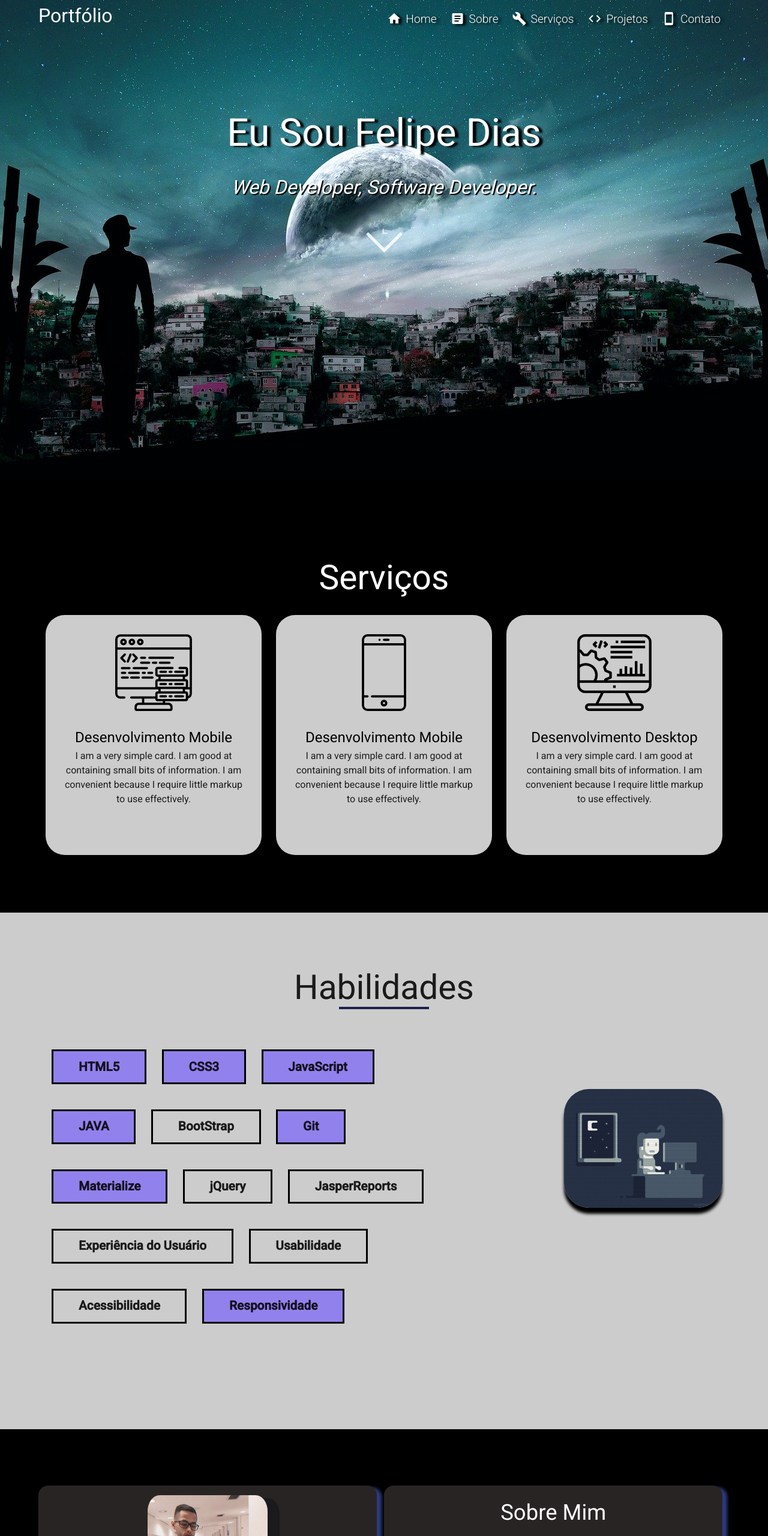
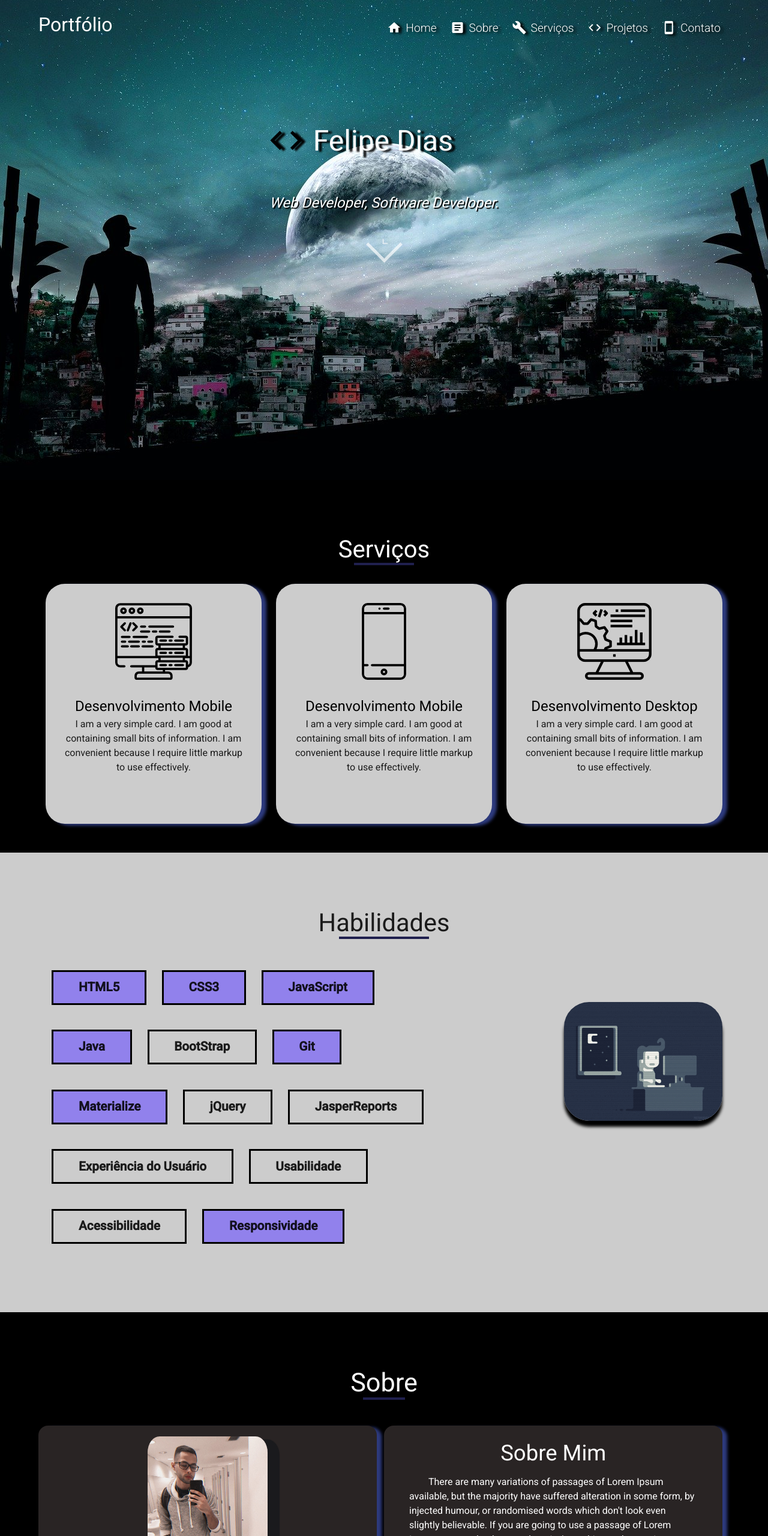
Before and after one commit to XFelipeX/MyWebPortfolio, a plain HTML site: page index.html in a window 1280 px wide. Shown: the top 2560 px of the page at 60% size. Drawn offline with nearby package versions, Linux system fonts and the light colour scheme.

Commit message:
about final

```diff
--- a/css/style.css
+++ b/css/style.css
@@ -4,8 +4,8 @@
 html,
 body {
   height: 100%;
-  font-family: 'Roboto', sans-serif;
-  font-size:16px ;
+  font-family: "Roboto", sans-serif;
+  font-size: 16px;
 }
 
 .bloco {
@@ -13,194 +13,261 @@ body {
   padding-top: 94px;
 }
 
-/* HEADER */
-.home{
+/* HOME */
+.home {
   background-image: url(../img/back.jpg);
   height: 100vh;
   background-position: bottom left;
   background-size: cover;
   background-repeat: no-repeat;
 }
-.header-title{
+.header-title {
   display: inline-block;
   font-size: 1.5em;
-    margin:.2em 0 0 0;
+  margin: 0.2em 0 0 0;
 }
 
 /* MENU */
-.navbar{
-    background-color:transparent;
+.navbar {
+  background-color: transparent;
+  transition: background-color 1s linear;
 }
 
-.icons{
+.icons {
   position: relative;
-  top:.2em;
-  right: .3em;
+  top: 0.2em;
+  right: 0.3em;
+}
+
+.nav-color {
+  background-color: rgba(65, 48, 161, 0.521);
 }
 
 /* BANNER */
-.banner{
+.banner {
   padding: 3em;
   color: #fff;
   text-align: center;
 }
 
-.main-title{
+.main-title {
   text-shadow: 6px 2px 3px black;
   font-size: 2.5em;
 }
 
-.main-subtitle{
+.main-subtitle {
   font-style: italic;
   font-size: 1.5em;
   text-shadow: 2px 2px 1px black;
+  width: 100%;
+}
+
+.home-group {
+  position: relative;
+  height: 100px;
+  left: 7.2em;
+}
+
+.code-icon {
+  position: relative;
+  top: 0.23em;
+  right: 0.2em;
 }
 
 /* SERVICES */
-.services{
-  background-color:black;
+.services {
+  background-color: black;
   height: 100%;
 }
 
-.services-title{
-
+.services-title {
+  margin-top: 0;
+  font-size: 2.5em;
 }
 
-.box{
+.services-title::after {
+  content: " ";
+  display: block;
+  border: 2px solid rgb(32, 32, 78);
+  margin: 0 auto;
+  width: 100px;
+}
+
+.box {
   background: #ccc;
   width: 32%;
   margin-left: 1%;
   display: block;
 }
 
-.services-img{
+.services-img {
   padding-top: 2em;
 }
 
 /*SKILLS*/
-.skills-title{
+.skills-title {
   margin: 0 0 1em 0;
+  font-size: 2em;
 }
 
-.skills-title::after{
-  content: ' ';
+.skills-title::after {
+  content: " ";
   display: block;
   border: 2px solid rgb(32, 32, 78);
   margin: 0 auto;
   width: 150px;
 }
 
-.skills{
-  background:#ccc;
+.skills {
+  background: #ccc;
   height: 100%;
-  font-size:1.3em;
+  font-size: 1.3em;
   font-weight: bold;
 }
 
-.skills-destaque{
-  background:#9181ec;
+.skills-destaque {
+  background: #9181ec;
   box-shadow: 2px 3px 5px transparent;
-  transition: all 1s ease-out ;
+  transition: all 1s ease-out;
 }
 
-.group-itens li{
+.group-itens li {
   display: inline-block;
   margin-right: 2em;
   border: 3px solid black;
-  padding:.5em 2em;
-  margin:.5em;
+  padding: 0.5em 2em;
+  margin: 0.5em;
 }
 
-.group .group-itens:last-child{
+.group .group-itens:last-child {
   margin-bottom: 0;
   padding-bottom: 3em;
 }
 
-.skills-destaque:hover{
+.skills-destaque:hover {
   margin-top: 1em;
   animation: crescer 1s alternate;
-  background:rgba(0, 0, 0,.8);
-  box-shadow:2px 1px 10px black;
-  color:#fff;
+  background: rgba(0, 0, 0, 0.8);
+  box-shadow: 2px 1px 10px black;
+  color: #fff;
 }
 
-.img-programmer{
-  border-radius:2em;
+.img-programmer {
+  border-radius: 2em;
   position: relative;
   background-position: center top;
   animation: move 3s linear infinite;
   box-shadow: 0px 10px 5px black;
 }
 
-@keyframes crescer{
-  100%{transform: scale(1.1);}
+@keyframes crescer {
+  100% {
+    transform: scale(1.1);
+  }
 }
 
-@keyframes move{
-  0%{top:3em;}
-  50%{top:4em;}
-  100%{top:3em;}
+@keyframes move {
+  0% {
+    top: 3em;
+  }
+  50% {
+    top: 4em;
+  }
+  100% {
+    top: 3em;
+  }
 }
 
 /* ABOUT */
-.about{
+.about {
   background-color: black;
 }
 
-.style-card{
+.style-card {
   height: 30em;
   width: 48%;
   margin-left: 2%;
   border-radius: 1em;
-  box-shadow:8px 3px 5px #2D3A7D;
+  box-shadow: 8px 3px 5px #2d3a7d;
+  border: 2px solid transparent;
 }
 
-.style-card{
+.style-card {
   background-color: #292424;
+  transition: all 1s;
 }
 
-.about-info{
+.about-info {
   box-sizing: border-box;
-    background-color: #2E2E2E;;
+  background-color: #2e2e2e;
   width: 100%;
-    text-align:left;
-    padding: .5em 3em;
+  text-align: left;
+  padding: 0.5em 3em;
   margin-top: 1em;
   border-radius: 1em;
-    box-shadow:5px 3px 5px #2D3A7D;
+  box-shadow: 5px 3px 5px #2d3a7d;
+  border: 2px solid transparent;
+  transition: all 1s;
 }
 
-.img-profile{
+.about-info:hover {
+  border: 2px solid rgb(114, 114, 114);
+}
+
+.style-card:last-child {
+  padding: 0 2.5em;
+}
+
+.style-card:last-child p {
+  text-indent: 2em;
+  text-align: left;
+}
+
+.style-card:last-child:hover {
+  border: 2px solid rgb(114, 114, 114);
+}
+
+.img-profile {
   box-sizing: border-box;
-  border-radius:10%;
+  border-radius: 10%;
   margin-top: 1em;
   width: 200px;
   height: 130px;
   box-shadow: 20px 5px 1px rgb(26, 26, 29);
-
 }
 
+.about-title {
+  margin: 0 0 1em 0;
+  font-size: 2.7em;
+}
 
+.about-title::after {
+  content: " ";
+  display: block;
+  border: 2px solid rgb(32, 32, 78);
+  margin: 0 auto;
+  width: 70px;
+}
 
 /* SCROLL SETA */
-.setaScroll{
+.setaScroll {
   border: solid #fff; /* cor da seta */
   border-width: 0 5px 5px 0; /* 5px = espessura da seta */
   padding: 7px; /* tamanho da seta */
   transform: rotate(45deg);
   -webkit-transform: rotate(45deg);
-   opacity: .3;
-   animation:down 1.3s linear infinite;
+  opacity: 0.3;
+  animation: down 1.3s linear infinite;
   position: relative;
   top: 0px;
 }
 
-@keyframes down{
+@keyframes down {
   0% {
     top: 0px;
     opacity: 0;
   }
- 50%{
+  50% {
     top: 8px;
     opacity: 0.5;
   }
@@ -211,7 +278,7 @@ body {
 }
 
 /* CUSTOM */
-.nav{
+nav {
   height: 94px;
   line-height: 94px;
 }
@@ -227,12 +294,12 @@ nav.nav-extended .nav-wrapper {
   z-index: 997;
 }
 
-.sidenav{
-  background:url(../img/webb-dark.png);
+.sidenav {
+  background: url(../img/webb-dark.png);
 }
 
-.sidenav li>a{
-    color:rgb(158, 158, 158);
+.sidenav li > a {
+  color: rgb(158, 158, 158);
   font-weight: 700;
 }
 
@@ -242,8 +309,9 @@ nav ul a {
 }
 
 nav i,
-nav [class^="mdi-"], nav [class*="mdi-"],
-nav i.material-icons header{
+nav [class^="mdi-"],
+nav [class*="mdi-"],
+nav i.material-icons header {
   display: block;
   font-size: 24px;
   height: 94px;
@@ -251,87 +319,103 @@ nav i.material-icons header{
   margin-top: 1em;
 }
 
-.card{
-  background-color:#ccc;
+.card {
+  background-color: #ccc;
   border-radius: 2em;
+  box-shadow: 8px 3px 5px #2d3a7d;
 }
 
-.card-content > h3{
+.card-content > h3 {
   font-size: 1.5em;
-  padding:0 0 .2em 0;
+  padding: 0 0 0.2em 0;
   margin: 0;
 }
 
 /* GRID */
-.row{
-  margin-bottom:0;
-  padding-bottom: 5em;
+.row {
+  margin-bottom: 0;
+  padding-bottom: 2em;
 }
 
-
-
-
 /*MEDIA*/
-@media only screen and (max-width: 480px) {
-  .main-title{
+@media only screen and (max-width: 740px) {
+  .main-title {
     font-size: 2em;
   }
 
-  .main-subtitle{
+  .main-subtitle {
     font-size: 1.3em;
   }
 
-  .banner{
+  .banner {
     padding: 2em 0 0 0;
   }
 
+  .main-title {
+    position: relative;
+    left: -0.6em;
+  }
+
+  .home-group {
+    left: 1.2em;
+  }
 }
 
 @media only screen and (min-width: 601px) {
-    .header-title{
+  .header-title {
     font-size: 2rem;
   }
 
-    .main-subtitle{
-      font-size:1.8em;
+  .main-subtitle {
+    font-size: 1.8em;
   }
 
-    .banner{
-      padding:1em 0 0 0;
+  .banner {
+    padding: 1em 0 0 0;
   }
-    .container{
+  .container {
     width: 85%;
   }
 
-    .row .col.m6{
+  .home-group {
+    left: -5.8em;
+  }
+
+  .row .col.m6 {
     width: 49%;
     margin-right: 1%;
   }
 }
 
 @media only screen and (min-width: 993px) {
-     .header-title{
+  .header-title {
     font-size: 2rem;
   }
 
-    .banner{
+  .banner {
     padding: 3em;
   }
 
-    .main-title{
-    font-size: 4em;
+  .main-title {
+    font-size: 3em;
+    position: relative;
+    right: 2.2em;
   }
 
-    .main-subtitle{
-      font-size:2em;
+  .main-subtitle {
+    font-size: 1.5em;
   }
 
-    .container{
+  .container {
     width: 90%;
   }
 
-    .group-itens{
+  .group-itens {
     margin-top: 0;
+  }
+
+  .home-group {
+    left: 4.5em;
   }
 
   .row .col.l4 {
--- a/index.html
+++ b/index.html
@@ -30,13 +30,13 @@
       <!-- MENU MOBILE-->
       <ul class="sidenav" id="menu-mobile">
         <li><a href="#home">Home</a></li>
-        <li><a href="#sobre">Sobre</a></li>
-        <li><a href="#servicos">Serviços</a></li>
-        <li><a href="#unidades">Projetos</a></li>
-        <li><a href="#contato">Contato</a></li>
+        <li><a href="#about">Sobre</a></li>
+        <li><a href="#services">Serviços</a></li>
+        <li><a href="#projects">Projetos</a></li>
+        <li><a href="#contact">Contato</a></li>
       </ul>
 
-      <div class="navbar-fixed">
+      <div class="navbar-fixed nav-color">
         <nav class="navbar z-depth-0">
           <div class="nav-wrapper container">
             <h1 class="header-title">Portfólio</h1>
@@ -48,22 +48,22 @@
                 >
               </li>
               <li>
-                <a href="#sobre"
+                <a href="#about"
                   ><span class="material-icons icons"> article </span>Sobre</a
                 >
               </li>
               <li>
-                <a href="#servicos"
+                <a href="#services"
                   ><span class="material-icons icons"> build </span>Serviços</a
                 >
               </li>
               <li>
-                <a href="#unidades"
+                <a href="#projects"
                   ><span class="material-icons icons"> code </span>Projetos</a
                 >
               </li>
               <li>
-                <a href="#contato"
+                <a href="#contact"
                   ><span class="material-icons icons"> smartphone </span
                   >Contato</a
                 >
@@ -79,12 +79,15 @@
     </header>
     <main>
       <!-- HOME -->
-      <section class="home bloco scrollspy">
+      <section class="home bloco scrollspy" id="home">
         <div class="container banner">
-          <h1 class="main-title">Eu Sou Felipe Dias</h1>
-          <h2 class="main-subtitle">Web Developer, Software Developer.</h2>
-          <div class="scroll">
-            <a href="#services" style="color: #fff;">
+        <div class="row home-group">
+            <h1 class="main-title"><i class="material-icons medium black-text code-icon">code</i>Felipe Dias</h1>
+
+        </div>
+           <h2 class="main-subtitle">Web Developer, Software Developer.</h2>
+          <div>
+            <a class="scroll" href="#services" style="color: #fff;">
               <span class="material-icons setaScroll">
                 keyboard_arrow_down
               </span>
@@ -94,7 +97,7 @@
       </section>
 
       <!-- SERVIÇOS -->
-      <section class="services bloco" id="services">
+      <section class="services bloco scrollspy" id="services">
         <h2 class="services-title center white-text">Serviços</h2>
 
         <div class="row center container">
@@ -146,7 +149,7 @@
       </section>
 
       <!-- HABILIDADES -->
-      <section class="skills bloco">
+      <section class="skills bloco scrollspy" id="skills">
         <div class="group container row">
           <h2 class="skills-title center dark-text">Habilidades</h2>
           <div class="col s12 m9">
@@ -156,7 +159,7 @@
               <li class="skills-destaque">JavaScript</li>
             </ul>
             <ul class="group-itens">
-              <li class="skills-destaque">JAVA</li>
+              <li class="skills-destaque">Java</li>
               <li>BootStrap</li>
               <li class="skills-destaque">Git</li>
             </ul>
@@ -181,8 +184,9 @@
       </section>
 
       <!-- SOBRE -->
-      <section class="about bloco white-text">
+      <section class="about bloco white-text scrollspy" id="about">
         <div class="row container">
+        <h2 class="about-title center white-text">Sobre</h2>
           <div class="col s12 m6 style-card center">
             <img
               src="/img/eu.jpg"
@@ -237,9 +241,17 @@
         // MENU MOBILE
         $(".sidenav").sidenav();
         // LINK INTERNO
-        $(".srollspy").scrollSpy({
-          scrollSpy: 0,
+        $(".scrollspy").scrollSpy({
+          scrollOffset: 0,
         });
+      });
+      // ADICIONANDO NAVCOLOR
+      $(window).on("scroll", function() {
+        if ($(window).scrollTop() > 500){
+          $(".navbar").addClass("nav-color");
+        }else{
+          $(".navbar").removeClass("nav-color");
+        }
       });
     </script>
   </body>
```
Lines whose indentation alone changed are shown as unchanged.
